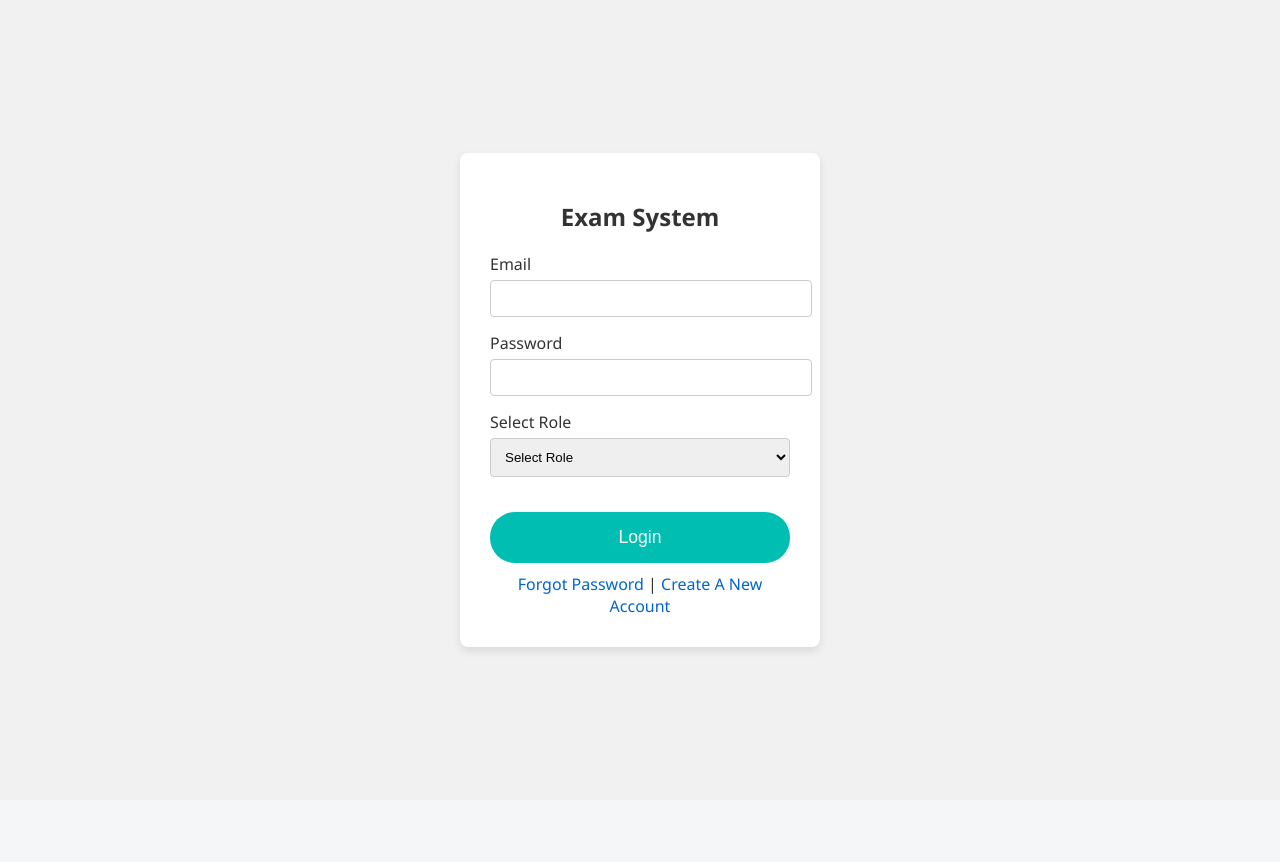
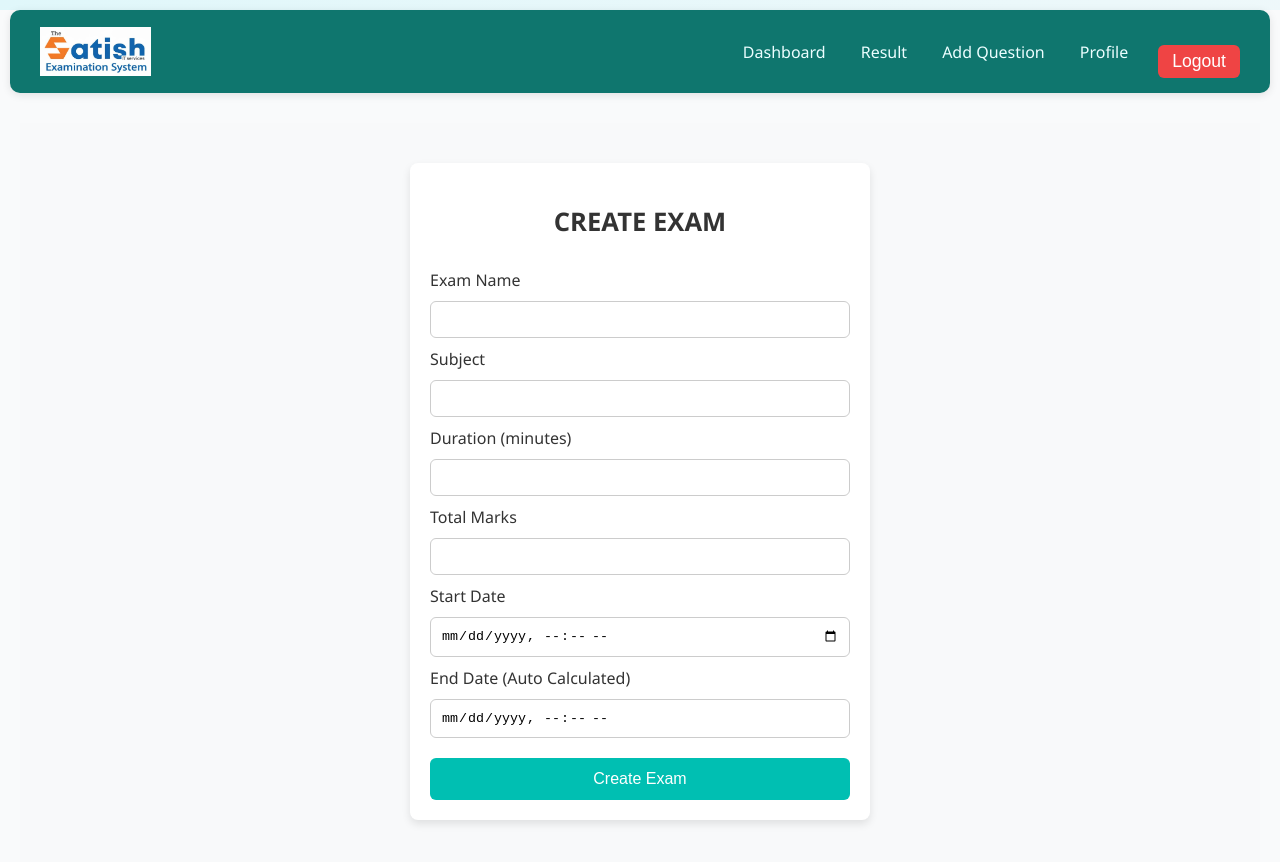
Before and after one commit to SIT2711/online-exam-system, a React (Create React App) app: page /exam in a window 1280 px wide. Before the commit this address led to /login. Shown: the top 862 px of the page. Before the commit the page ends 800 px from the top, so only its background shows below. Built offline with nearby package versions, Linux system fonts and the light colour scheme; sample sign-in values are in the browser's storage.

Commit message:
navbar and roles updated

```diff
--- a/src/App.js
+++ b/src/App.js
@@ -70,7 +70,7 @@ function App() {
           <Route
             path="/exams"
             element={
-              <ProtectedRoute allowedRoles={["student"]}>
+              <ProtectedRoute allowedRoles={["student","teacher"]}>
                 <Layout><ExamList /></Layout>
               </ProtectedRoute>
             }
@@ -79,7 +79,7 @@ function App() {
           <Route
             path="/exam"
             element={
-              <ProtectedRoute allowedRoles={["teacher"]}>
+              <ProtectedRoute allowedRoles={["teacher", "admin"]}>
                 <Layout><Exam /></Layout>
               </ProtectedRoute>
             }
--- a/src/components/Navbar.jsx
+++ b/src/components/Navbar.jsx
@@ -36,7 +36,7 @@ function Navbar() {
           </NavLink>
         </li>
         {/* Admin + Teacher - Exam */}
-      {(user?.role === "admin" || user?.role === "teacher") && (
+      {/* {(user?.role === "admin" || user?.role === "teacher") && (
         <li>
           <NavLink to="/exam">
             {({ isActive }) => (
@@ -46,10 +46,10 @@ function Navbar() {
                 )}
           </NavLink>
         </li>
-        )}
+        )} */}
 
         {/* Student Only */}
-        {user?.role === "student" && (
+        {(user?.role === "student" || user?.role === "teacher") && (
           <li>
             <NavLink to="/exams">
               {({ isActive }) => (
```
